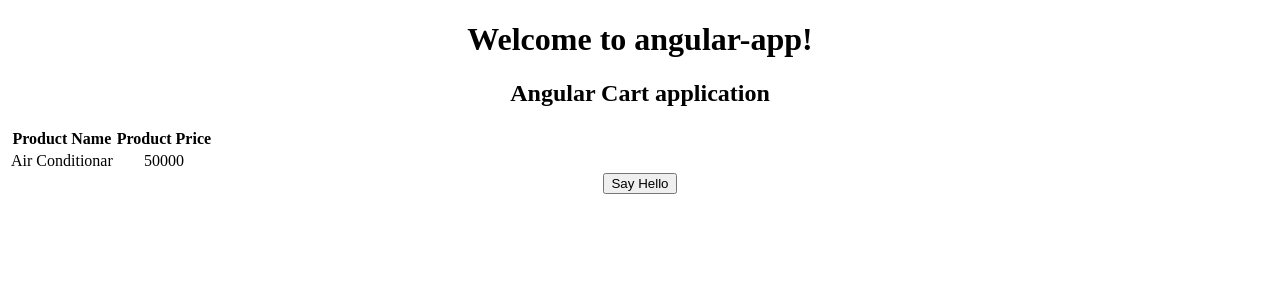
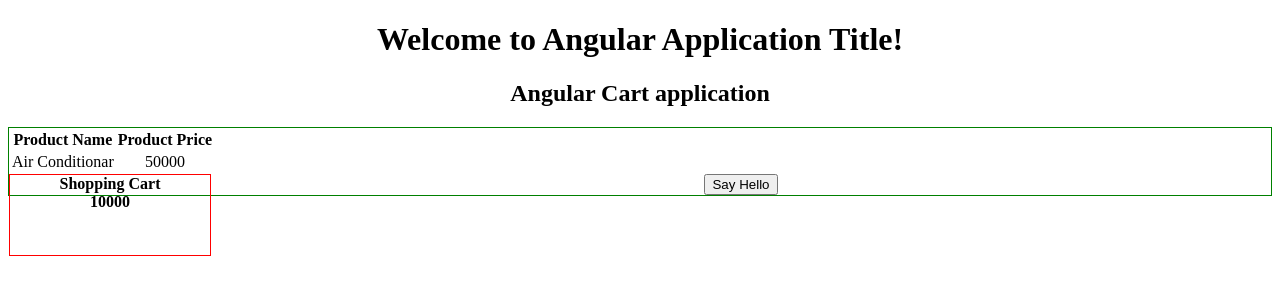
Before and after one commit to MishraAshish/nodeapi7, an Angular app in the folder angular/: page / in a window 1280 px wide. Shown: the top 300 px of the page. Built offline with nearby package versions, Linux system fonts and the light colour scheme.

Commit message:
passing data from parent to child

```diff
--- a/angular/src/app/app.component.html
+++ b/angular/src/app/app.component.html
@@ -4,5 +4,6 @@
     Welcome to {{title}}!
   </h1>
   <h2>{{heading}}</h2>
-  <cart-app></cart-app>
+
+  <cart-app [cartType]="cartTypeParent" [cartAmount]="cartAmountParent"></cart-app>
 </div>
--- a/angular/src/app/app.component.ts
+++ b/angular/src/app/app.component.ts
@@ -7,6 +7,15 @@
   styleUrls: ['./app.component.css']
 })
 export class AppComponent {
-  title = 'angular-app';
-  heading = 'Angular Cart application';
+  title:string;
+  heading:string = 'Angular Cart application';
+  cartTypeParent = 'Shopping Cart';
+  cartAmountParent = '10000';
+
+  constructor(){
+    this.title = "Angular Application Title";
+  }
+
+
+
 }
--- /dev/null
+++ b/angular/src/app/cart.component.css
@@ -0,0 +1,11 @@
+.cartFromParent {
+    border: 1px solid red;
+    float: left;
+    margin-top: 25;
+    height: 80px;
+    width: 200px;
+}
+
+.childComponent{
+    border: 1px solid green;
+}
--- a/angular/src/app/cart.component.html
+++ b/angular/src/app/cart.component.html
@@ -1,5 +1,5 @@
 <!--The content below is only a placeholder and can be replaced.-->
-<div style="text-align:center">
+<div class="childComponent">
   <table>
     <thead>
       <th>Product Name</th>
@@ -14,5 +14,9 @@
   </table>
 
   <input type="button" (click)="sayHello('Hello Trainees')" value="Say Hello">
-
+  <div class="cartFromParent">
+    <b>{{cartType}}</b>
+    <br/>
+    <b>{{cartAmount}}</b>
+  </div>
 </div>
--- a/angular/src/app/cart.component.ts
+++ b/angular/src/app/cart.component.ts
@@ -1,17 +1,33 @@
-import { Component } from '@angular/core';
+import { Component, Input } from '@angular/core';
 
 @Component({
     selector: 'cart-app',
-    templateUrl: 'cart.component.html'
+    templateUrl: 'cart.component.html',
+    styleUrls:['cart.component.css']
 })
 
 export class CartComponent {
     title = 'cart-app-component';
     heading = 'Cart Component application';
 
-    constructor(){}
+    @Input() cartType : string;
+    @Input() cartAmount :  string;
+
+    constructor(){
+        console.log("cartType "+ this.cartType);
+    }
+
+    // implement OnInit's `ngOnInit` method
+    ngOnInit() {
+        this.logIt(`OnInit`, 1);
+        console.log("New Vaalue" + this.cartType)
+    }
 
     sayHello(msg){
         alert("I am saying - "+ msg);
     }
+
+    logIt(msg: string, nextId: number) {
+        console.log(`#${nextId++} ${msg}`);
+      }
 }
```
